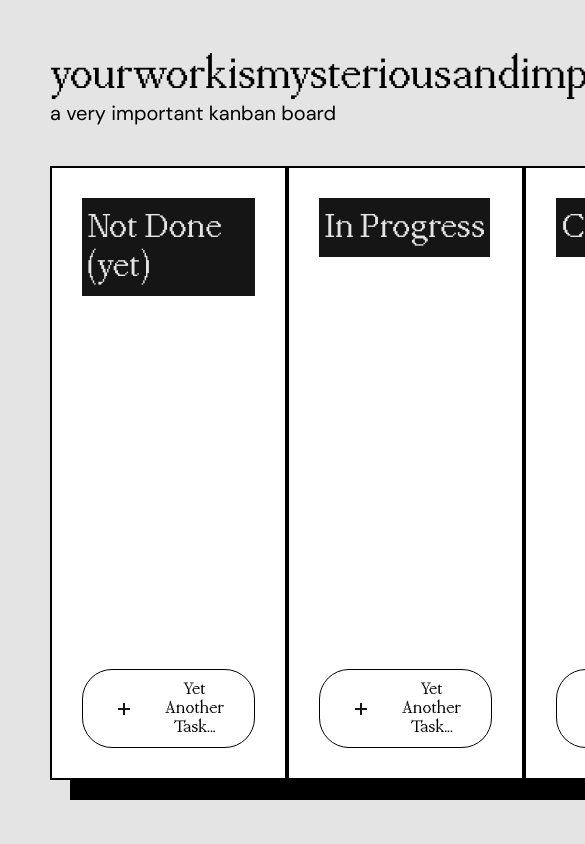
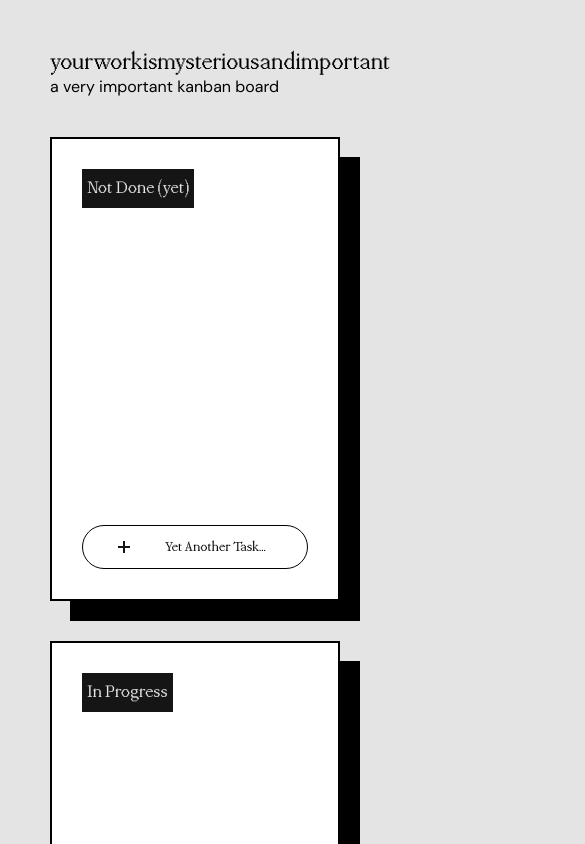
Before and after one commit to 1ucyhan/mysterious-and-important, a React (Create React App) app: page / in a window 390 px wide. Shown: the top 844 px of the page, 585 px wide, since content can reach past the window. Built offline with nearby package versions, Linux system fonts and the light colour scheme.

Commit message:
responsiveness

```diff
--- a/src/App.tsx
+++ b/src/App.tsx
@@ -6,6 +6,12 @@ import Column from './components/Column'
 const Board = styled.div`
   display: flex;
   justify-content: space-between;
+  gap: 60px;
+
+  @media (max-width: 900px) {
+   flex-direction: column;
+   gap: 0px;
+  }
 `
 
 function App() {
--- a/src/components/Column.tsx
+++ b/src/components/Column.tsx
@@ -17,6 +17,14 @@ const Header = styled.h3`
     background: #151515;
     display: inline-block;
     width: fit-content;
+
+    @media (max-width: 800px) {
+        font-size: 18px
+    }
+
+    @media (min-width: 801px) and (max-width: 1024px) {
+        font-size: 24px
+    }
 `
 const Background = styled.div`
     display: flex;
@@ -24,15 +32,25 @@ const Background = styled.div`
     margin-top: 40px;
     padding: 30px;
     background-color: white;
-    width: 350px;
+    flex-grow: 1;
+    // width: 350px;
     height: 550px;
     border: 2px solid black;
     box-shadow: 20px 20px 0px 0px #000000;
+
+    @media (max-width: 800px) {
+        flex-grow: 1;
+        height: 400px;
+    }
+
+    @media (min-width: 1100px) and (max-width: 1250px) {
+        width: 260px;
+    }
+
 `
 const TaskWrapper = styled.div`
     max-height: 420px;
     overflow-y: scroll;
-
 `
 
 const AddTaskButton = styled.button`
@@ -53,6 +71,14 @@ const AddTaskButton = styled.button`
 
     &:hover  {
         box-shadow: 5px 5px 0px 0px #000000;
+    }
+
+    @media (max-width: 800px) {
+        font-size: 14px
+    }
+
+    @media (min-width: 801px) and (max-width: 1024px) {
+        font-size: 16px
     }
 `
 interface ColumnProps {
--- a/src/components/Header.tsx
+++ b/src/components/Header.tsx
@@ -5,6 +5,14 @@ const Title = styled.h1`
     font-size: 46px;
     font-weight: normal;
     margin: 0;
+
+    @media (max-width: 800px) {
+        font-size: 24px
+    }
+
+    @media (min-width: 801px) and (max-width: 1024px) {
+        font-size: 36px
+    }
 `;
 
 const SubHeading = styled.p`
@@ -13,6 +21,13 @@ const SubHeading = styled.p`
     font-weight: normal;
     margin: 0;
 
+    @media (max-width: 800px) {
+        font-size: 16px
+    }
+
+    @media (min-width: 801px) and (max-width: 1024px) {
+        font-size: 18px
+    }
 `;
 
 const Wrapper = styled.div`
@@ -23,6 +38,9 @@ const Wrapper = styled.div`
 const LineWrapper = styled(Wrapper)`
     flex-grow: 1;
     justify-content: space-between;
+    @media (max-width: 600px) {
+        display: none;
+    }
 `
 const BlackLine = styled.hr`
     border-top: 2px black solid;
--- a/src/components/Task.tsx
+++ b/src/components/Task.tsx
@@ -1,6 +1,5 @@
 import { useDispatch } from 'react-redux'
 import styled from 'styled-components'
-import { deleteTask } from '../store/kanbanSlice'
 import { curryDeleteTask } from '../actions'
 import { useDrag } from 'react-dnd'
 import { useRef } from 'react'
@@ -18,6 +17,14 @@ const TaskWrapper = styled.div<{ isDragging?: boolean }>`
     font-size: 18px;
     border: 1px black solid;
     cursor: grab;
+
+    @media (max-width: 800px) {
+        font-size: 14px
+    }
+
+    @media (min-width: 801px) and (max-width: 1024px) {
+        font-size: 16px
+    }
 `
 
 const Checkbox = styled.input.attrs({ type: 'checkbox' })`
```
